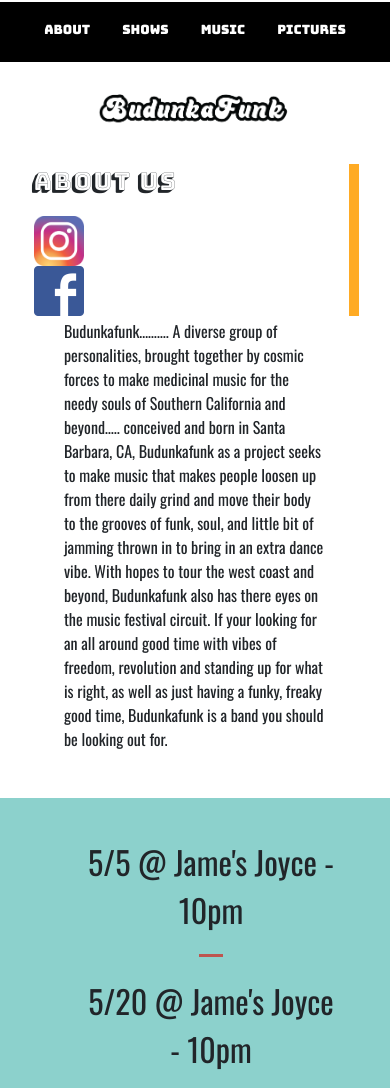
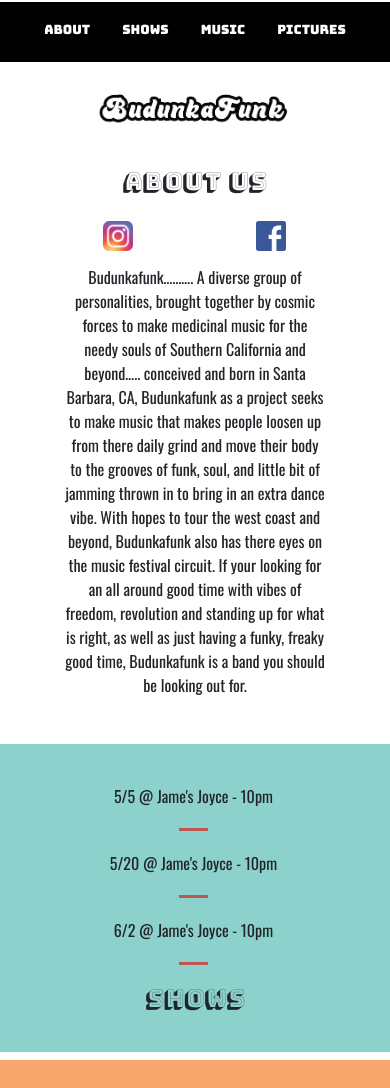
Before and after one commit to benjimosso/BudunkafunkWeb, a plain HTML site: page index.html in a window 390 px wide. Shown: the top 1088 px of the page. Drawn offline with nearby package versions, Linux system fonts and the light colour scheme; a web font is replaced by a local one.

Commit message:
mobile friendly changes

```diff
--- a/css/style.css
+++ b/css/style.css
@@ -102,8 +102,11 @@
   /* justify-content:space-around; */
   /* margin: -10px; */
   padding-right: 79%;
+}
 
-
+.logoSize {
+  height: 50px;
+  width: 50px;
 }
 
 /* Float Right on the left */
@@ -410,18 +413,39 @@
     /* flex-wrap: wrap; */
     /* padding:8%; */
   }
+
+  .about-us p {
+    text-align: center;
+  }
+
+  .logoSize {
+    height: 30px;
+    width: 30px;
+  }
+
+  .logo_social {
+    padding-left: 0%;
+    padding-right: 0%;
+    display: flex;
+    justify-content: space-around;
+    margin: 10px
+  }
+
   .title {
     font-size: 1.5rem;
     text-align: center;
   }
 
+
+
+
   .float_left {
     flex: 20%;
-    /* border-right: 10px solid #ffab24; */
+    border-right: none !important;
     text-align: center;
     /* font-size: 3rem;
     font-family: 'Bungee Shade', cursive; */
-    /* padding-right: 50px; */
+    padding-right: 1px;
   }
 
   .float_right {
@@ -431,6 +455,15 @@
     padding-top: 1%;
     font-family: 'Oswald', sans-serif;
     font-size: 1rem;
+  }
+
+  .shows-right {
+    border-left: none !important;
+  }
+
+  .shows-left {
+    font-size: 1rem;
+    padding-left: 0%
   }
 
   .music {
--- a/index.html
+++ b/index.html
@@ -48,8 +48,8 @@
         <aside class="float_left title">
         <p class='title'>About us</p>
         <div class="logo_social">
-          <div><a href="https://www.instagram.com/budunkafunk/" target="_blank"><img src="./Pictures/InstagramLogoColor2.png" alt="" width="50px" height="50px"></a></div>
-      <div><a class="facebook"href="https://www.facebook.com/Budunkafunk/" target="_blank"><img src="./Pictures/FacebookColor.png" alt="" width="50px" height="50px"></a></div>
+          <div><a  href="https://www.instagram.com/budunkafunk/" target="_blank"><img class="logoSize" src="./Pictures/InstagramLogoColor2.png" alt="" ></a></div>
+      <div><a class="facebook"href="https://www.facebook.com/Budunkafunk/" target="_blank"><img class="logoSize" src="./Pictures/FacebookColor.png" alt="" ></a></div>
     </div>
         </aside>
         <div class="float_right">
--- a/java/script.js
+++ b/java/script.js
@@ -6,7 +6,7 @@
     }
 
     function toggleActive(e) {
-      console.log(e.propertyName);
+      // console.log(e.propertyName);
       if (e.propertyName.includes('flex')) {
         this.classList.toggle('open-active');
       }
```
